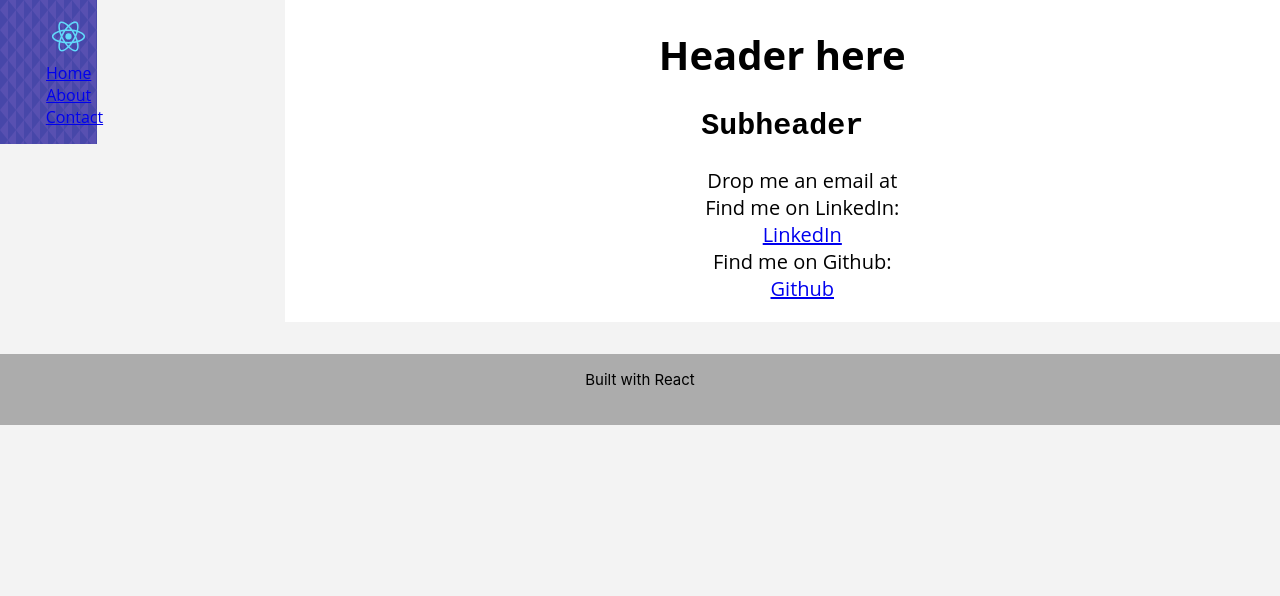
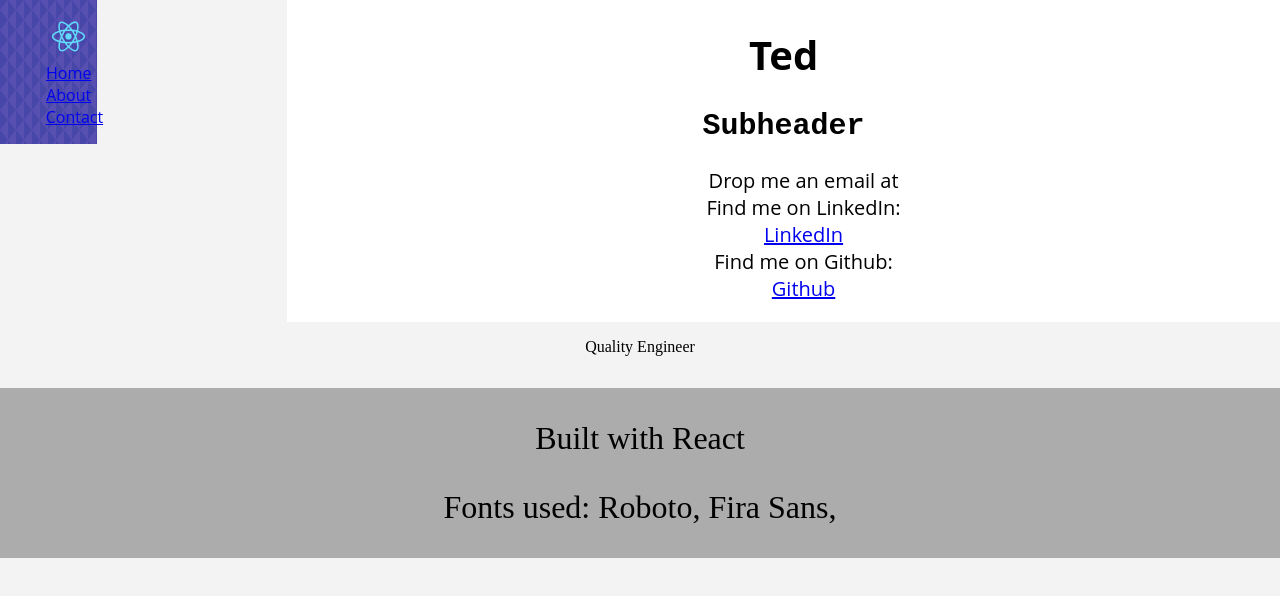
Before and after one commit to tederlandsson/portfolio, a React (Create React App) app: page / in a window 1280 px wide. Shown: the top 596 px of the page. Built offline with nearby package versions, Linux system fonts and the light colour scheme.

Commit message:
add content

```diff
--- a/src/App.js
+++ b/src/App.js
@@ -1,18 +1,20 @@
 import React, { Component } from 'react';
 import Navbar from './components/navbar/navbar';
 import Footer from './components/footer/footer';
+import About from './components/about/about';
 import Contact from './components/contact/contact';
 
 import './App.css';
-import portfolioData from './portfolioData';
+import content from './content.js';
 
 class App extends Component {
   render() {
     return (
       <div className="App">
-        <Navbar portfolioData={portfolioData}/>
-        <Contact portfolioData={portfolioData}/>
-        <Footer />
+        <Navbar content={content}/>
+        <Contact content={content}/>
+        <About content={content}/>
+        <Footer content={content}/>
       </div>
     )
   }
--- /dev/null
+++ b/src/components/about/about.js
@@ -0,0 +1,12 @@
+import React, { Component } from 'react';
+
+import content from '../../content.js';
+
+export default class About extends Component {
+  render() {
+    let content = this.props.content;
+    return (
+      <p>{content.role}</p>
+    );
+  }
+}
--- a/src/components/contact/contact.js
+++ b/src/components/contact/contact.js
@@ -2,10 +2,11 @@ import React, { Component } from 'react';
 
 export default class Contact extends Component {
   render() {
+    let content = this.props.content;
     return (
       <div class="grid-container">
         <div class="two-cols">
-          <h1>Header here</h1>
+          <h1>{content.name}</h1>
           <h2>Subheader</h2>
 
           <ul class="no-bullets">
--- a/src/components/footer/footer.js
+++ b/src/components/footer/footer.js
@@ -1,12 +1,13 @@
 import React, { Component } from 'react';
+import content from '../../content';
 
 export default class Footer extends Component {
   render() {
-    let portfolioData = this.props.portfolioData;
+    // let content = this.props.content;
     return (
       <div class="footer">
-        <small>Built with React</small>
-        <p>{portfolioData}</p>
+        <p>Built with React</p>
+        <p>Fonts used: { content.fontsUsed.map((x) => `${x}, `)}</p>
       </div>
     );
   }
--- a/src/components/navbar/navbar.js
+++ b/src/components/navbar/navbar.js
@@ -3,11 +3,9 @@ import logo from '../../logo.svg';
 
 export default class Navheader extends Component {
   render() {
+
     return (
-      // let portfolioData = this.props.portfolioData;
       <div>
-        {/* <link rel="stylesheet" type="text/css" href="public/css/main.css" /> */}
-        {/* <link rel="stylesheet" type="text/css" href="public/css/test.css" /> */}
         <div className="navbar">
         <ul class="no-bullets">
           <img src={logo} className="logo" alt="Logo" />
--- /dev/null
+++ b/src/content.js
@@ -0,0 +1,9 @@
+let content = {
+  pageTitle: 'Landing page',
+  name: 'Ted',
+  role: 'Quality Engineer',
+  builtWith: 'React',
+  fontsUsed: ['Roboto', 'Fira Sans'],
+}
+
+export default content
--- a/src/portfolioData.js
+++ /dev/null
@@ -1,22 +0,0 @@
-const portfolioData = {
-  pageTitle: 'Landing page',
-  aboutMe: {
-    name: 'Ted',
-    role: 'Quality Engineer',
-    company: 'To be updated',
-  },
-  contact: {
-    email: 'myemail',
-    github: 'github',
-    linkedin: 'LinkedIn',
-  },
-  experience: {
-    present: 'Volvo',
-  },
-  technical: {
-    builtWith: 'React',
-    fontsUsed: ['Roboto', 'Fira Sans'],
-  }
-}
-
-export default portfolioData
```
Also changed, not shown: src/components/aboutMenu/aboutMenu.js (deleted).
